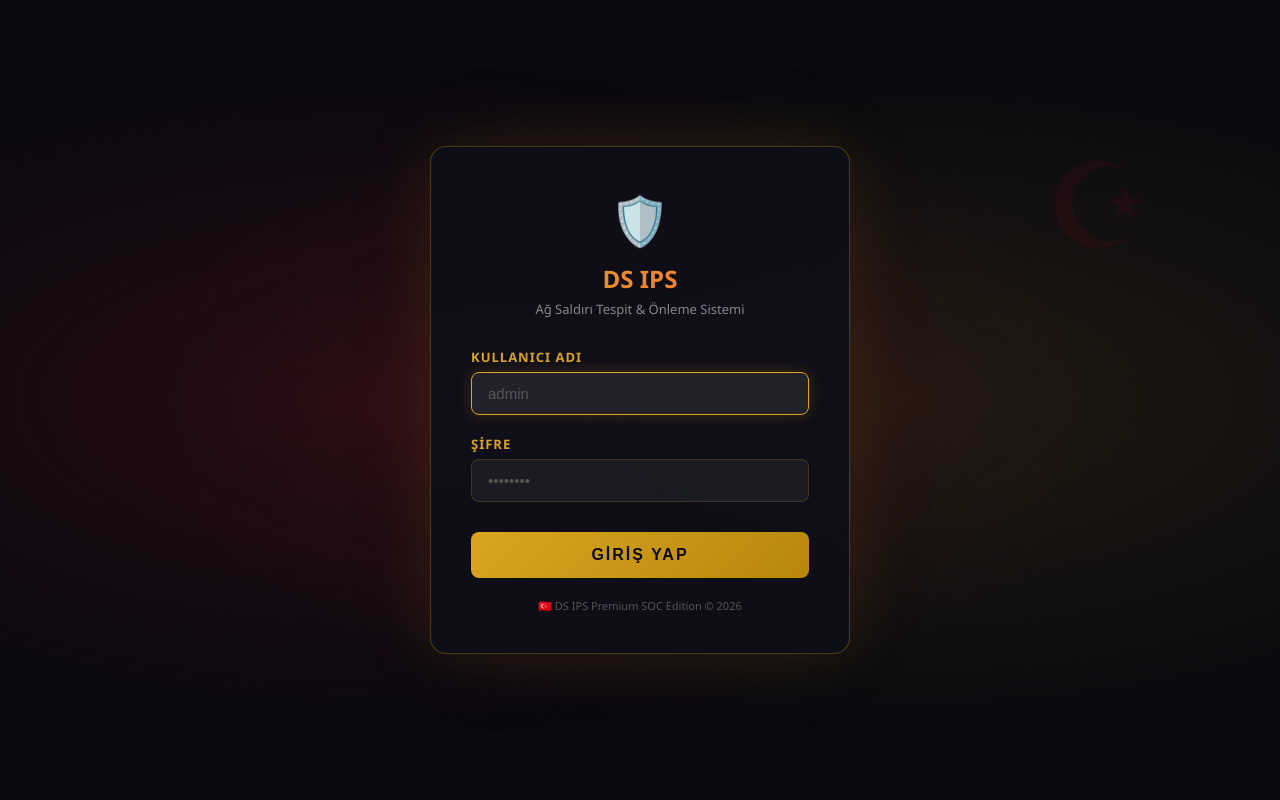
After one commit to Saykopatkhan/DS-PS-, a Python web app: template web/templates/login.html in a window 1280 px wide. The commit adds this page. Run offline with Jinja, Linux system fonts and the light colour scheme; the template is opened without the code that fills it, so the values that code supplies are empty.

Commit message:
fix(system): Kapsamlı sistem denetimi sonucu düzeltmeler: - Session-based login sistemi eklendi (HTTP Basic Auth yerine HTML login sayfası) - /login ve /logout route'ları eklendi - Dashboard'a Çıkış butonu eklendi - self.blocker AttributeError düzeltildi (IDS modunda None olarak başlatılıyor) - add_alert() yanlış parametre adları düzeltildi (HIDS + FastSniffer) - /api/vuln_scans: get_connection() yerine self.db.lock, src_ip yerine source_ip - soc_premium.html: triggerScan CSRF header eksikliği düzeltildi - Debug print'ler temizlendi - CSP Content-Security-Policy header kaldırıldı (CDN'leri engelliyordu)

```diff
--- a/web/templates/index.html
+++ b/web/templates/index.html
@@ -34,6 +34,7 @@
             <button class="btn btn-sm btn-primary" style="margin-left:10px; background-color: #d4af37; color: #000; border-color: #d4af37;" onclick="window.location.href='/soc_premium'">👑 Premium SOC</button>
             <button class="btn btn-sm btn-primary" style="margin-left:10px;" onclick="window.location.href='/api/export/alerts'">Rapor İndir</button>
             <button class="btn btn-sm" style="margin-left:10px;" onclick="openSettings()">⚙️ Ayarlar</button>
+            <button class="btn btn-sm" style="margin-left:10px; background: #c8102e; color: #fff; border-color: #c8102e;" onclick="window.location.href='/logout'">🚪 Çıkış</button>
         </div>
     </header>
 
--- /dev/null
+++ b/web/templates/login.html
@@ -0,0 +1,202 @@
+<!DOCTYPE html>
+<html lang="tr">
+<head>
+    <meta charset="UTF-8">
+    <meta name="viewport" content="width=device-width, initial-scale=1.0">
+    <title>DS IPS - Giriş</title>
+    <style>
+        * { margin: 0; padding: 0; box-sizing: border-box; }
+
+        body {
+            min-height: 100vh;
+            display: flex;
+            align-items: center;
+            justify-content: center;
+            font-family: 'Segoe UI', 'Inter', sans-serif;
+            background: #0a0a0f;
+            color: #e0e0e0;
+            overflow: hidden;
+        }
+
+        /* Türk Bayrağı Arka Plan */
+        body::before {
+            content: '';
+            position: fixed;
+            top: 0; left: 0; right: 0; bottom: 0;
+            background: radial-gradient(ellipse at 30% 50%, rgba(200, 16, 46, 0.15) 0%, transparent 60%),
+                        radial-gradient(ellipse at 70% 50%, rgba(218, 165, 32, 0.10) 0%, transparent 60%);
+            z-index: 0;
+        }
+
+        .login-container {
+            position: relative;
+            z-index: 1;
+            width: 420px;
+            padding: 40px;
+            background: rgba(15, 15, 25, 0.95);
+            border: 1px solid rgba(218, 165, 32, 0.3);
+            border-radius: 16px;
+            box-shadow: 0 0 60px rgba(218, 165, 32, 0.1), 0 0 120px rgba(200, 16, 46, 0.05);
+            backdrop-filter: blur(20px);
+        }
+
+        .login-header {
+            text-align: center;
+            margin-bottom: 30px;
+        }
+
+        .login-header .shield-icon {
+            font-size: 48px;
+            margin-bottom: 10px;
+            display: block;
+        }
+
+        .login-header h1 {
+            font-size: 24px;
+            font-weight: 700;
+            background: linear-gradient(135deg, #daa520, #ff6b35);
+            -webkit-background-clip: text;
+            -webkit-text-fill-color: transparent;
+            background-clip: text;
+        }
+
+        .login-header p {
+            font-size: 13px;
+            color: #888;
+            margin-top: 5px;
+        }
+
+        .form-group {
+            margin-bottom: 20px;
+        }
+
+        .form-group label {
+            display: block;
+            font-size: 13px;
+            font-weight: 600;
+            color: #daa520;
+            margin-bottom: 6px;
+            text-transform: uppercase;
+            letter-spacing: 1px;
+        }
+
+        .form-group input {
+            width: 100%;
+            padding: 12px 16px;
+            background: rgba(255, 255, 255, 0.05);
+            border: 1px solid rgba(218, 165, 32, 0.2);
+            border-radius: 8px;
+            color: #fff;
+            font-size: 15px;
+            transition: all 0.3s ease;
+            outline: none;
+        }
+
+        .form-group input:focus {
+            border-color: #daa520;
+            box-shadow: 0 0 15px rgba(218, 165, 32, 0.2);
+            background: rgba(255, 255, 255, 0.08);
+        }
+
+        .form-group input::placeholder {
+            color: #555;
+        }
+
+        .login-btn {
+            width: 100%;
+            padding: 14px;
+            background: linear-gradient(135deg, #daa520, #b8860b);
+            border: none;
+            border-radius: 8px;
+            color: #0a0a0f;
+            font-size: 16px;
+            font-weight: 700;
+            cursor: pointer;
+            text-transform: uppercase;
+            letter-spacing: 2px;
+            transition: all 0.3s ease;
+            margin-top: 10px;
+        }
+
+        .login-btn:hover {
+            background: linear-gradient(135deg, #ffd700, #daa520);
+            box-shadow: 0 0 30px rgba(218, 165, 32, 0.4);
+            transform: translateY(-1px);
+        }
+
+        .login-btn:active {
+            transform: translateY(0);
+        }
+
+        .error-msg {
+            background: rgba(200, 16, 46, 0.15);
+            border: 1px solid rgba(200, 16, 46, 0.4);
+            color: #ff6b6b;
+            padding: 10px 14px;
+            border-radius: 8px;
+            font-size: 13px;
+            margin-bottom: 15px;
+            display: {% if error %}block{% else %}none{% endif %};
+            text-align: center;
+        }
+
+        .footer-info {
+            text-align: center;
+            margin-top: 20px;
+            font-size: 11px;
+            color: #555;
+        }
+
+        .footer-info .flag {
+            color: #c8102e;
+        }
+
+        /* Hilal ve Yıldız Animasyonu */
+        @keyframes pulse {
+            0%, 100% { opacity: 0.6; }
+            50% { opacity: 1; }
+        }
+
+        .crescent {
+            position: fixed;
+            top: 15%;
+            right: 10%;
+            font-size: 120px;
+            color: rgba(200, 16, 46, 0.08);
+            z-index: 0;
+            animation: pulse 4s ease-in-out infinite;
+        }
+    </style>
+</head>
+<body>
+    <div class="crescent">☪</div>
+
+    <div class="login-container">
+        <div class="login-header">
+            <span class="shield-icon">🛡️</span>
+            <h1>DS IPS</h1>
+            <p>Ağ Saldırı Tespit & Önleme Sistemi</p>
+        </div>
+
+        <div class="error-msg" id="error-msg">
+            {{ error or '' }}
+        </div>
+
+        <form method="POST" action="/login">
+            <div class="form-group">
+                <label>Kullanıcı Adı</label>
+                <input type="text" name="username" id="username" placeholder="admin" autofocus required>
+            </div>
+            <div class="form-group">
+                <label>Şifre</label>
+                <input type="password" name="password" id="password" placeholder="••••••••" required>
+            </div>
+            <button type="submit" class="login-btn">Giriş Yap</button>
+        </form>
+
+        <div class="footer-info">
+            <span class="flag">🇹🇷</span> DS IPS Premium SOC Edition &copy; 2026
+        </div>
+    </div>
+</body>
+</html>
--- a/web/templates/soc_premium.html
+++ b/web/templates/soc_premium.html
@@ -308,7 +308,7 @@
         function triggerScan(ip) {
             fetch('/api/scan_ip', {
                 method: 'POST',
-                headers: { 'Content-Type': 'application/json' },
+                headers: { 'Content-Type': 'application/json', 'X-Requested-With': 'XMLHttpRequest' },
                 body: JSON.stringify({ ip: ip })
             })
             .then(r => r.json())
--- a/web_main.py
+++ b/web_main.py
@@ -89,9 +89,11 @@ def main():
             import time
             try:
                 webapp.db.add_alert(
-                    ip=event.get('source_ip', 'Bilinmiyor'),
-                    mac='N/A',
                     alert_type=event.get('type', 'HIDS'),
+                    src_ip=event.get('source_ip', 'Bilinmiyor'),
+                    src_mac='N/A',
+                    dst_ip='N/A',
+                    dst_mac='N/A',
                     description=event.get('details', ''),
                     severity='Yüksek'
                 )
```
Also changed, not shown: web/app.py (+55 -42 lines).
